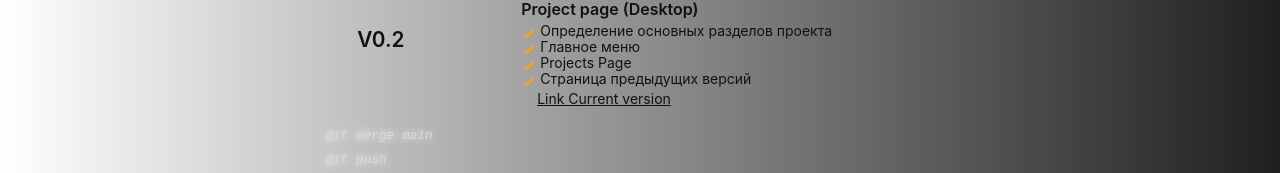
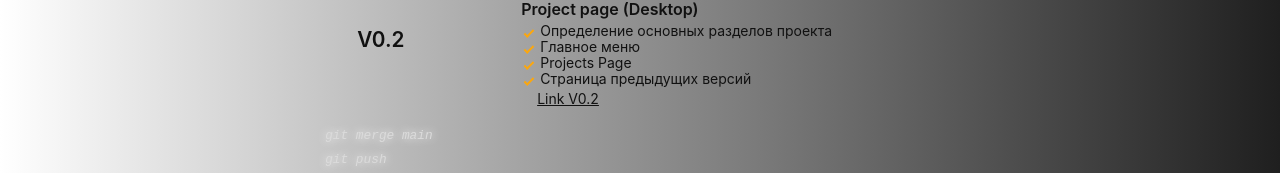
Before and after one commit to UTYFjs/cv, a React (Vite) app: page /previous_versions in a window 1280 px wide. Shown: the part 328-501 px from the top of the page. Built offline with nearby package versions, Linux system fonts and the light colour scheme; a web font is replaced by a local one.

Commit message:
fix: previous version page minor fix

```diff
--- a/src/pages/previous-versions/previous-versions.tsx
+++ b/src/pages/previous-versions/previous-versions.tsx
@@ -33,7 +33,7 @@ export const PreviousVersions = () => (
           </ul>
 
           <a className={styles.link} href="https://suhakou-henadzi-v-02.netlify.app/" target="_blank" rel="noreferrer">
-            Link Current version
+            Link V0.2
           </a>
         </div>
       </div>
```
